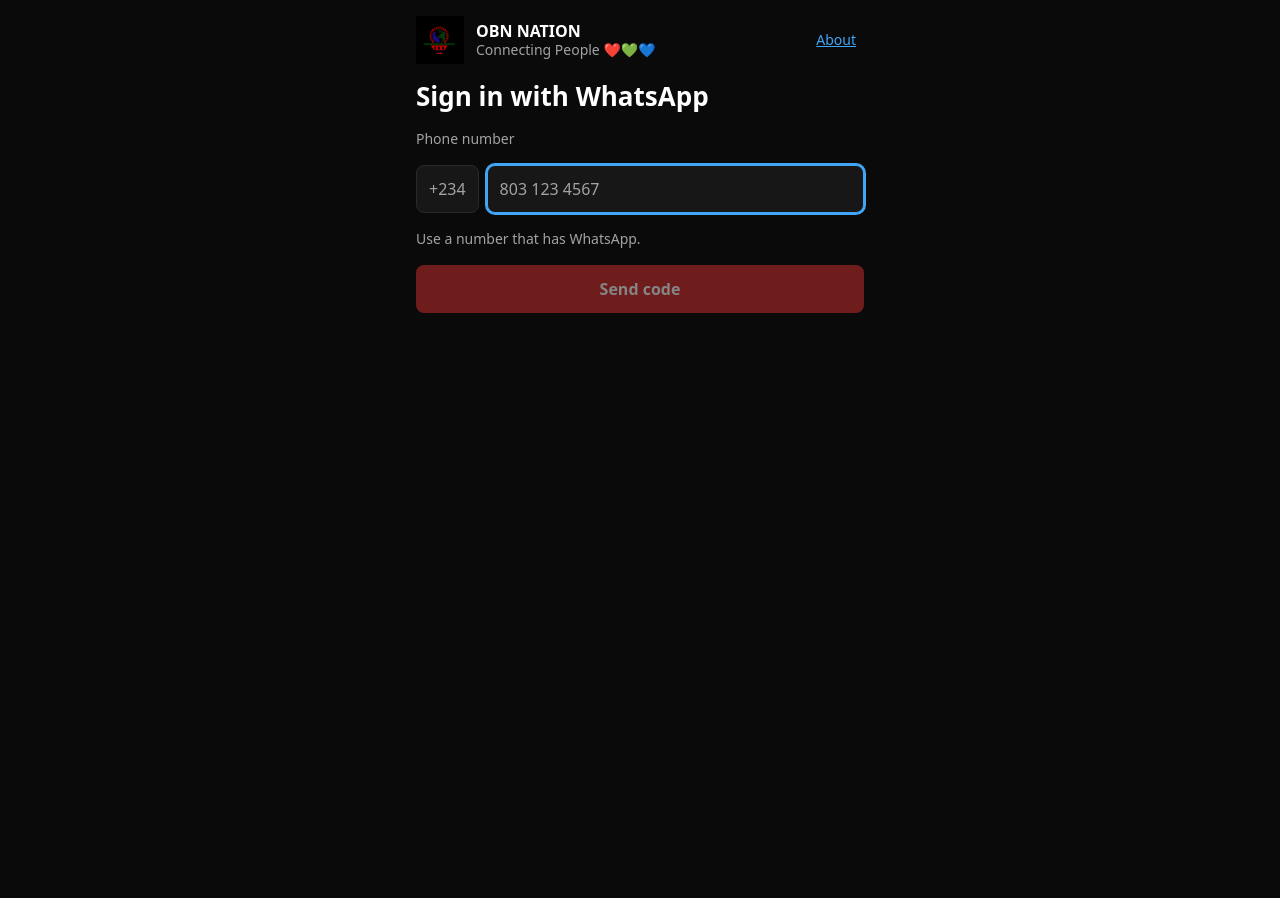
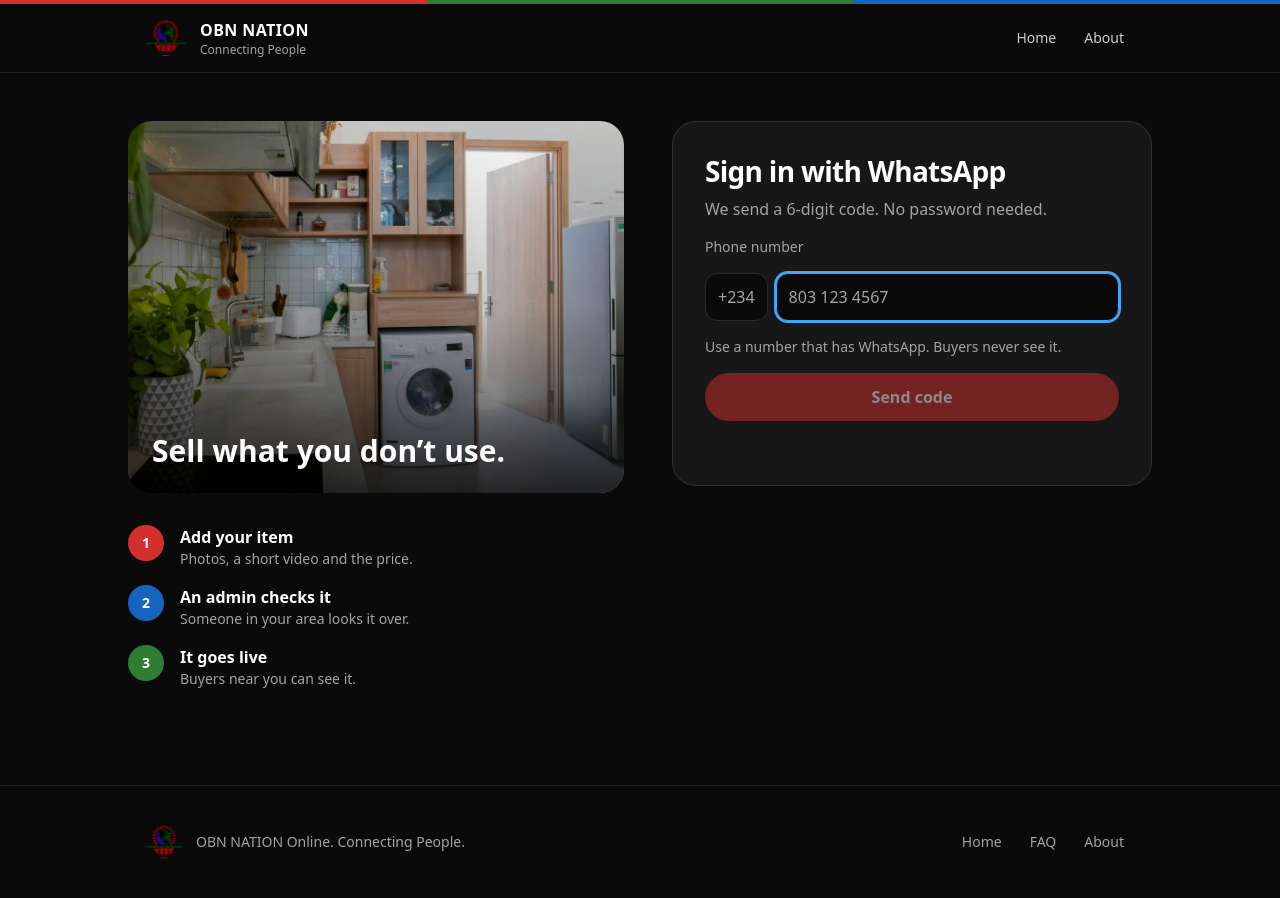
Before and after one commit to Ighodalo-Labs/obn-nation, a Next.js app in the folder apps/web/: page /list in a window 1280 px wide. Before the commit the page ends 800 px from the top, so only its background shows below. Built offline with nearby package versions, Linux system fonts and the light colour scheme; no server answers.

Commit message:
Seller screens: shared shell, branded header and footer, tri-colour step bar, clearer under-review page
Co-Authored-By: Claude Sonnet 5.5 <noreply@anthropic.com>
Claude-Session: https://claude.ai/code/session_01SF3RpkDHhw3UuovDGoZzDL

```diff
--- a/apps/web/app/list/page.tsx
+++ b/apps/web/app/list/page.tsx
@@ -1,5 +1,5 @@
 import Link from 'next/link';
-import { Header } from '@/components/Header';
+import { AppShell } from '@/components/AppShell';
 import { SignInFlow } from '@/components/sign-in/SignInFlow';
 import { safeNext } from '@/lib/middleware/rules';
 import { createServerSupabase } from '@/lib/supabase/server';
@@ -24,14 +24,13 @@ export default async function ListPage({ searchParams }: { searchParams: { next?
   const next = safeNext(searchParams.next);
   const admin = await isSignedInAdmin();
   return (
-    <main>
-      <Header />
+    <AppShell>
       {admin && (
         <Link href="/admin/dashboard" className="mb-2 flex min-h-12 items-center text-base text-tint-blue underline">
           Go to admin
         </Link>
       )}
       <SignInFlow next={next} />
-    </main>
+    </AppShell>
   );
 }
--- /dev/null
+++ b/apps/web/components/AppShell.tsx
@@ -0,0 +1,43 @@
+import Image from 'next/image';
+import type { ReactNode } from 'react';
+import { Footer } from './Footer';
+import { BLEED, Header } from './Header';
+
+const STEPS = [
+  ['bg-brand-red', 'Add your item', 'Photos, a short video and the price.'],
+  ['bg-brand-blue', 'An admin checks it', 'Someone in your area looks it over.'],
+  ['bg-brand-green', 'It goes live', 'Buyers near you can see it.'],
+] as const;
+
+/**
+ * One frame for the seller screens (sign in, list, fix). Phone: the form fills the width.
+ * Desktop: a brand panel on the left, the form in a clear column on the right.
+ */
+export function AppShell({ children }: { children: ReactNode }) {
+  return (
+    <>
+      <Header />
+      <div className={`${BLEED} px-4`}>
+        <div className="mx-auto grid max-w-5xl gap-12 py-6 lg:grid-cols-[1fr_minmax(0,480px)] lg:py-12">
+          <aside className="hidden flex-col gap-8 lg:flex" aria-hidden="true">
+            <div className="relative aspect-[4/3] overflow-hidden rounded-3xl">
+              <Image src="/photos/kitchen.webp" alt="" fill sizes="520px" className="object-cover" />
+              <div className="absolute inset-0 bg-gradient-to-t from-black/80 via-black/20 to-transparent" />
+              <p className="absolute bottom-6 left-6 right-6 text-3xl font-semibold leading-tight">Sell what you don’t use.</p>
+            </div>
+            <ol className="flex flex-col gap-4">
+              {STEPS.map(([color, title, text], i) => (
+                <li key={title} className="flex items-start gap-4">
+                  <span className={`flex h-9 w-9 shrink-0 items-center justify-center rounded-full text-sm font-semibold text-white ${color}`}>{i + 1}</span>
+                  <span className="flex flex-col"><span className="font-semibold">{title}</span><span className="text-sm text-muted">{text}</span></span>
+                </li>
+              ))}
+            </ol>
+          </aside>
+          <main className="min-w-0 lg:self-start lg:rounded-3xl lg:border lg:border-white/10 lg:bg-surface lg:p-8">{children}</main>
+        </div>
+      </div>
+      <Footer />
+    </>
+  );
+}
--- /dev/null
+++ b/apps/web/components/Footer.tsx
@@ -0,0 +1,21 @@
+import Image from 'next/image';
+import Link from 'next/link';
+import { BLEED } from './Header';
+
+export function Footer() {
+  return (
+    <footer className={`${BLEED} mt-12 border-t border-white/10 bg-[#0A0A0A]`}>
+      <div className="mx-auto flex max-w-5xl flex-col items-center gap-3 px-4 py-8 text-center text-sm text-muted sm:flex-row sm:justify-between sm:text-left">
+        <div className="flex items-center gap-3">
+          <Image src="/brand/obn-logo-clear.webp" alt="" width={40} height={40} className="h-10 w-10" />
+          <p>OBN NATION Online. Connecting People.</p>
+        </div>
+        <nav aria-label="Footer" className="flex gap-1">
+          <Link href="/" className="flex min-h-12 items-center px-3 hover:text-white">Home</Link>
+          <Link href="/#faq" className="flex min-h-12 items-center px-3 hover:text-white">FAQ</Link>
+          <Link href="/#about" className="flex min-h-12 items-center px-3 hover:text-white">About</Link>
+        </nav>
+      </div>
+    </footer>
+  );
+}
--- a/apps/web/components/Header.tsx
+++ b/apps/web/components/Header.tsx
@@ -1,16 +1,30 @@
 import Image from 'next/image';
 import Link from 'next/link';
 
-/** Compact header for working screens: logo, name and tagline. */
+export const BLEED = 'relative left-1/2 w-screen -translate-x-1/2';
+
+/** Top bar for every screen except the home page: tricolour strip, logo, name, two links. */
 export function Header() {
   return (
-    <header className="flex items-center gap-3 py-4">
-      <Image src="/brand/obn-logo-on-black.jpg" alt="OBN NATION logo" width={48} height={48} priority />
-      <div>
-        <p className="text-base font-semibold leading-tight">OBN NATION</p>
-        <p className="text-sm leading-tight text-muted">Connecting People ❤️💚💙</p>
+    <header className={`ml-[calc(50%-50vw)] w-screen sticky top-0 z-30 border-b border-white/10 bg-bg/85 backdrop-blur-md`}>
+      <div className="flex h-1" aria-hidden="true">
+        <span className="flex-1 bg-brand-red" />
+        <span className="flex-1 bg-brand-green" />
+        <span className="flex-1 bg-brand-blue" />
       </div>
-      <Link href="/#about" className="ml-auto flex min-h-12 items-center px-2 text-sm text-tint-blue underline">About</Link>
+      <div className="mx-auto flex max-w-5xl items-center gap-3 px-4 py-2.5">
+        <Link href="/" className="flex min-h-12 items-center gap-3" aria-label="OBN NATION home">
+          <Image src="/brand/obn-logo-clear.webp" alt="" width={44} height={44} priority className="h-11 w-11" />
+          <span className="flex flex-col leading-tight">
+            <span className="text-base font-semibold tracking-wide">OBN NATION</span>
+            <span className="text-xs text-muted">Connecting People</span>
+          </span>
+        </Link>
+        <nav aria-label="Site" className="ml-auto flex items-center gap-1 text-sm">
+          <Link href="/" className="flex min-h-12 items-center rounded-full px-3 text-white/80 hover:bg-white/10 hover:text-white">Home</Link>
+          <Link href="/#about" className="flex min-h-12 items-center rounded-full px-3 text-white/80 hover:bg-white/10 hover:text-white">About</Link>
+        </nav>
+      </div>
     </header>
   );
 }
--- a/apps/web/components/listing/DetailsFields.tsx
+++ b/apps/web/components/listing/DetailsFields.tsx
@@ -37,7 +37,7 @@ export function DetailsFields({ draft, errors, set }: {
         onChange={(v) => set('condition_work', v)} error={errors.condition_work} columns={3} />
       <Field id="price" label="Price" error={errors.price}>
         <div className="flex gap-2">
-          <span className="flex min-h-12 items-center rounded-lg border border-border bg-surface px-3 text-base text-muted">₦</span>
+          <span className="flex min-h-12 items-center rounded-xl border border-border bg-bg px-3 text-base text-muted">₦</span>
           <input id="price" className={inputClass} type="text" inputMode="numeric" autoComplete="off" placeholder="150,000"
             value={formatPrice(draft.price)} aria-invalid={Boolean(errors.price)} aria-describedby={errors.price ? 'price-error' : undefined}
             onChange={(e) => set('price', priceDigits(e.target.value))} />
--- a/apps/web/components/listing/EditForm.tsx
+++ b/apps/web/components/listing/EditForm.tsx
@@ -73,7 +73,7 @@ export function EditForm({ token, listing, signed }: { token: string; listing: E
     <form className="flex flex-col gap-5 pb-10" noValidate onSubmit={(e) => { e.preventDefault(); void send(); }}>
       <h1 className="text-2xl">Fix your listing</h1>
       {listing.rejection_reason && (
-        <div role="note" className="rounded-lg border border-tint-red bg-surface p-3">
+        <div role="note" className="rounded-xl border border-tint-red bg-bg p-3">
           <p className="text-sm text-muted">The admin said</p>
           <p className="text-base text-tint-red">{listing.rejection_reason}</p>
         </div>
@@ -88,7 +88,7 @@ export function EditForm({ token, listing, signed }: { token: string; listing: E
         existingPhotos={keptPhotos.length > 0 && (
           <ul className="grid grid-cols-3 gap-2" aria-label="Current photos">
             {keptPhotos.map((p, i) => (
-              <li key={p} className="relative aspect-square overflow-hidden rounded-lg border border-border bg-surface">
+              <li key={p} className="relative aspect-square overflow-hidden rounded-xl border border-border bg-bg">
                 {signed.photos[p] ? (
                   // eslint-disable-next-line @next/next/no-img-element
                   <img src={signed.photos[p]} alt={`Current photo ${i + 1}`} className="h-full w-full object-cover" />
@@ -102,7 +102,7 @@ export function EditForm({ token, listing, signed }: { token: string; listing: E
           </ul>
         )}
         existingVideo={keptVideo ? (
-          <div className="flex flex-col gap-2 rounded-lg border border-border bg-surface p-3">
+          <div className="flex flex-col gap-2 rounded-xl border border-border bg-bg p-3">
             {signed.video ? <video src={signed.video} controls playsInline className="max-h-56 w-full rounded" /> : <p className="text-sm text-muted">Current video</p>}
             <button type="button" className="min-h-12 self-end text-tint-blue underline" onClick={() => setKeptVideo(null)}>Remove video</button>
           </div>
--- a/apps/web/components/listing/UnderReview.tsx
+++ b/apps/web/components/listing/UnderReview.tsx
@@ -1,18 +1,36 @@
+import Link from 'next/link';
 import { CheckCircle2 } from 'lucide-react';
-import { primaryButton } from './ui';
+import { primaryButton, secondaryButton } from './ui';
+
+const NEXT = [
+  ['bg-brand-red', 'Added', 'We have your item.'],
+  ['bg-brand-blue', 'In review', 'An admin in your area checks it.'],
+  ['bg-brand-green', 'Live', 'Buyers near you can see it.'],
+] as const;
 
 /** Shown after a successful submit (PRD FM-9). */
 export function UnderReview({ onAnother }: { onAnother: () => void }) {
   return (
-    <div className="flex flex-col items-center gap-4 py-10 text-center" role="status">
-      <CheckCircle2 size={48} className="text-tint-green" aria-hidden="true" />
-      <h1 className="text-2xl">Under review</h1>
-      <p className="max-w-sm text-muted">
-        Thank you. An admin in your area will check your listing. If something needs fixing, we will message you on WhatsApp.
-      </p>
+    <div className="flex flex-col gap-6 py-6" role="status">
+      <div className="flex flex-col items-center gap-3 text-center">
+        <CheckCircle2 size={52} className="text-tint-green" aria-hidden="true" />
+        <h1 className="text-[28px] font-semibold leading-tight">Under review</h1>
+        <p className="max-w-sm text-muted">
+          Thank you. If something needs fixing, we will message you on WhatsApp.
+        </p>
+      </div>
+      <ol className="flex flex-col gap-4 rounded-2xl border border-white/10 bg-bg p-5">
+        {NEXT.map(([color, title, text], i) => (
+          <li key={title} className="flex items-center gap-4">
+            <span className={`flex h-8 w-8 shrink-0 items-center justify-center rounded-full text-sm font-semibold text-white ${color}`}>{i + 1}</span>
+            <span className="flex flex-col"><span className="font-semibold">{title}</span><span className="text-sm text-muted">{text}</span></span>
+          </li>
+        ))}
+      </ol>
       <button type="button" className={`${primaryButton} w-full`} onClick={onAnother}>
         List another item
       </button>
+      <Link href="/" className={`${secondaryButton} flex items-center justify-center`}>Back to home</Link>
     </div>
   );
 }
--- a/apps/web/components/sign-in/SignInFlow.tsx
+++ b/apps/web/components/sign-in/SignInFlow.tsx
@@ -9,8 +9,8 @@ type Step = 'phone' | 'code' | 'name';
 interface SendOk { sent: true; phone: string; resend_after_seconds: number }
 interface VerifyOk { user: { needs_name: boolean }; next: string }
 
-const input = 'h-12 w-full rounded-lg border border-border bg-surface px-3 text-base text-white placeholder:text-muted focus:border-tint-blue focus:outline-none focus:ring-2 focus:ring-tint-blue';
-const primary = 'h-12 w-full rounded-lg bg-brand-red text-base font-semibold text-white disabled:opacity-50 focus-visible:outline focus-visible:outline-2 focus-visible:outline-offset-2 focus-visible:outline-white';
+const input = 'h-12 w-full rounded-xl border border-border bg-bg px-3 text-base text-white placeholder:text-muted focus:border-tint-blue focus:outline-none focus:ring-2 focus:ring-tint-blue';
+const primary = 'h-12 w-full rounded-full bg-brand-red text-base font-semibold text-white disabled:opacity-50 focus-visible:outline focus-visible:outline-2 focus-visible:outline-offset-2 focus-visible:outline-white';
 
 export function SignInFlow({ next }: { next: string | null }) {
   const router = useRouter();
@@ -87,16 +87,17 @@ export function SignInFlow({ next }: { next: string | null }) {
     <section className="flex flex-col gap-4 pb-8" aria-live="polite">
       {step === 'phone' && (
         <form className="flex flex-col gap-4" onSubmit={onSubmit(sendCode)} noValidate>
-          <h1 className="text-[26px] font-semibold leading-tight">Sign in with WhatsApp</h1>
+          <h1 className="text-[28px] font-semibold leading-tight tracking-tight">Sign in with WhatsApp</h1>
+          <p className="-mt-2 text-base text-muted">We send a 6-digit code. No password needed.</p>
           <label htmlFor="phone" className="text-sm text-muted">Phone number</label>
           <div className="flex gap-2">
-            <span className="flex h-12 items-center rounded-lg border border-border bg-surface px-3 text-base text-muted">+234</span>
+            <span className="flex h-12 items-center rounded-xl border border-border bg-bg px-3 text-base text-muted">+234</span>
             <input
               id="phone" ref={firstField} className={input} type="tel" inputMode="tel" autoComplete="tel-national"
               placeholder="803 123 4567" value={digits} onChange={(e) => setDigits(e.target.value)} aria-describedby="phone-help"
             />
           </div>
-          <p id="phone-help" className="text-sm text-muted">Use a number that has WhatsApp.</p>
+          <p id="phone-help" className="text-sm text-muted">Use a number that has WhatsApp. Buyers never see it.</p>
           <button className={primary} type="submit" disabled={busy || digits.replace(/\D/g, '').length < 10}>
             {busy ? 'Sending…' : 'Send code'}
           </button>
@@ -143,7 +144,7 @@ export function SignInFlow({ next }: { next: string | null }) {
       )}
 
       {error && (
-        <p role="alert" className="rounded-lg border border-tint-red bg-surface p-3 text-base text-tint-red">
+        <p role="alert" className="rounded-xl border border-tint-red bg-bg p-3 text-base text-tint-red">
           {error}
         </p>
       )}
```
Also changed, not shown: apps/web/app/list/edit/page.tsx (+5 -7 lines), apps/web/app/list/form/page.tsx (+3 -4 lines), apps/web/components/listing/MediaStep.tsx (+4 -4 lines), apps/web/components/listing/ui.tsx (+16 -11 lines).
